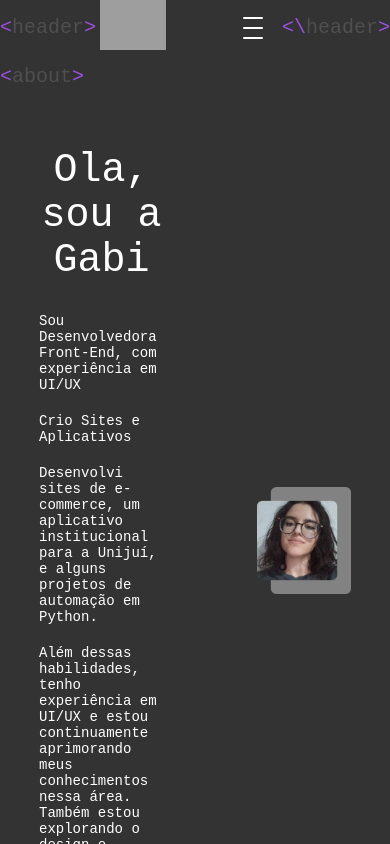
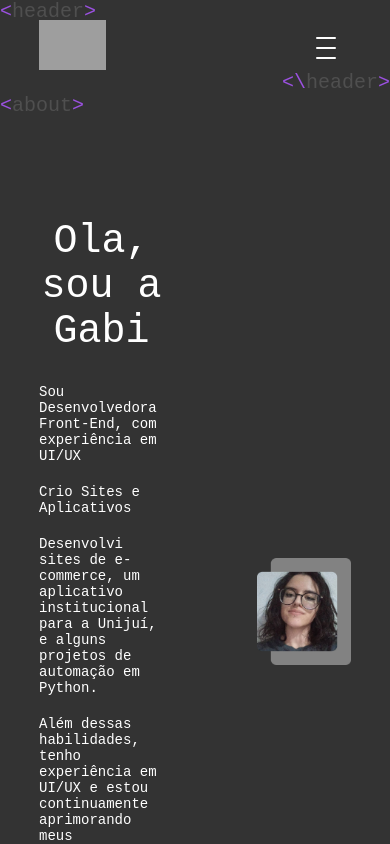
Before and after one commit to GabrielaZanetti/portifolio, a React (Create React App) app: page / in a window 390 px wide. Shown: the top 844 px of the page. Built offline with nearby package versions, Linux system fonts and the light colour scheme; grey boxes are pictures that could not be loaded.

Commit message:
feat: responsividade para o menu quando no mobile

```diff
--- a/src/component/elementUi/UIElement.tsx
+++ b/src/component/elementUi/UIElement.tsx
@@ -8,7 +8,7 @@ interface Props {
 
 const UIElement: React.FC<Props> = ({ text, fechar = false }) => {
     const fecharTag = fechar ? "\\" : "";
-    const floatRight = fechar ? "float-right" : "";
+    const floatRight = fechar ? "bottom-right" : "top-left";
 
     return (
         <div className={floatRight + " UIElement"}>
--- a/src/component/elementUi/style.scss
+++ b/src/component/elementUi/style.scss
@@ -2,8 +2,17 @@
     color: #4F4F4F;
     font-size: 20px;
     cursor: context-menu;
+    position: absolute;
     .element {
         font-size: 20px;
         color: #9B51E0;
     }
 }
+.bottom-right {
+    bottom: 0;
+    right: 0;
+}
+.top-left {
+    top: 0;
+    left: 0;
+}
--- a/src/component/header/Header.tsx
+++ b/src/component/header/Header.tsx
@@ -1,10 +1,25 @@
-import React from 'react'
+import React, { useEffect, useState } from 'react'
 import UIElement from '../elementUi/UIElement'
 import './style.scss'
 
 const logo = require('./logo.ico') as any;
 
 function Header() {
+    const [showMobileMenu, setShowMobileMenu] = useState(false);
+    const [isMobile, setIsMobile] = useState(window.innerWidth <= 768);
+
+    useEffect(() => {
+        const handleResize = () => {
+            setIsMobile(window.innerWidth <= 768);
+        };
+        setIsMobile(window.innerWidth <= 768);
+        window.addEventListener('resize', handleResize);
+
+        return () => {
+            window.removeEventListener('resize', handleResize);
+        };
+    }, []);
+
     return (
         <div className="Header">
             <UIElement text='header' />
@@ -21,7 +36,7 @@ function Header() {
                     <div className="nav-mobile">
                         <div className="wrapper">
                             <div className="checkbox-wrapper">
-                                <input type="checkbox" id="toggle" />
+                                <input type="checkbox" id="toggle" onChange={() => setShowMobileMenu(!showMobileMenu)} checked={showMobileMenu} />
                                 <label className="checkbox" htmlFor="toggle">
                                     <div className="trace"></div>
                                     <div className="trace"></div>
@@ -31,13 +46,15 @@ function Header() {
                         </div>
                     </div>
                 </div>
-                <div className="nav-mobile">
-                    <div className="itens-mobile">
-                        <a href="#Sobre" className="nav-item">Sobre</a>
-                        <a href="#Projetos" className="nav-item">Projetos</a>
-                        <a href="#Contatos" className="nav-item">Contatos</a>
+                {isMobile && (
+                    <div id="menu-mobile" className={`nav-mobile ${showMobileMenu ? 'show' : 'hide'}`}>
+                        <div className="itens-mobile">
+                            <a onClick={() => setShowMobileMenu(false)} href="#Sobre" className="nav-item">Sobre</a>
+                            <a onClick={() => setShowMobileMenu(false)} href="#Projetos" className="nav-item">Projetos</a>
+                            <a onClick={() => setShowMobileMenu(false)} href="#Contatos" className="nav-item">Contatos</a>
+                        </div>
                     </div>
-                </div>
+                )}
             </div>
             <UIElement text='header' fechar={true} />
         </div>
--- a/src/component/header/style.scss
+++ b/src/component/header/style.scss
@@ -2,14 +2,15 @@
 
 .Header {
     width: 100%;
-    position: fixed;
+    position: relative;
     background-color: $background;
 
     @include centralizarDiv;
     .header-itens {
         width: 80%;
+        margin: 0 auto;
+        padding: 20px 0;
         .nav-bar {
-            margin: 0 2%;
             @include centralizarDiv;
             .icon {
                 img {
@@ -82,9 +83,6 @@
                 }
             }
         }
-        .nav-mobile {
-            display: none;
-        }
         @media (max-width: 768px) {
             .nav-bar {
                 .nav {
@@ -95,14 +93,30 @@
                 }
             }
             .nav-mobile {
-                display: block;
                 .itens-mobile {
-                    display: none;
+                    display: flex;
                     flex-direction: column;
                     align-items: center;
                     justify-content: space-evenly;
                     height: 90vh;
+                    max-height: auto;
+                    opacity: 1;
                 }
+            }
+            #menu-mobile {
+                transition: max-height 0.3s ease-in-out, opacity 0.3s ease-in-out;
+                max-height: 0;
+                opacity: 0;
+                overflow: hidden;
+            }
+            #menu-mobile.show {
+                max-height: 100vh;
+                opacity: 1;
+            }
+
+            #menu-mobile.hide {
+                max-height: 0;
+                opacity: 0;
             }
         }
     }
--- a/src/component/projects/style.scss
+++ b/src/component/projects/style.scss
@@ -1,4 +1,5 @@
 #Projetos {
+    position: relative;
     .container {
         margin-top: 60px;
         margin-bottom: 60px;
--- a/src/component/sobre/style.scss
+++ b/src/component/sobre/style.scss
@@ -1,5 +1,6 @@
 #Sobre {
     padding-top: 65px;
+    position: relative;
     .container {
         margin-top: 60px;
         margin-bottom: 60px;
```
